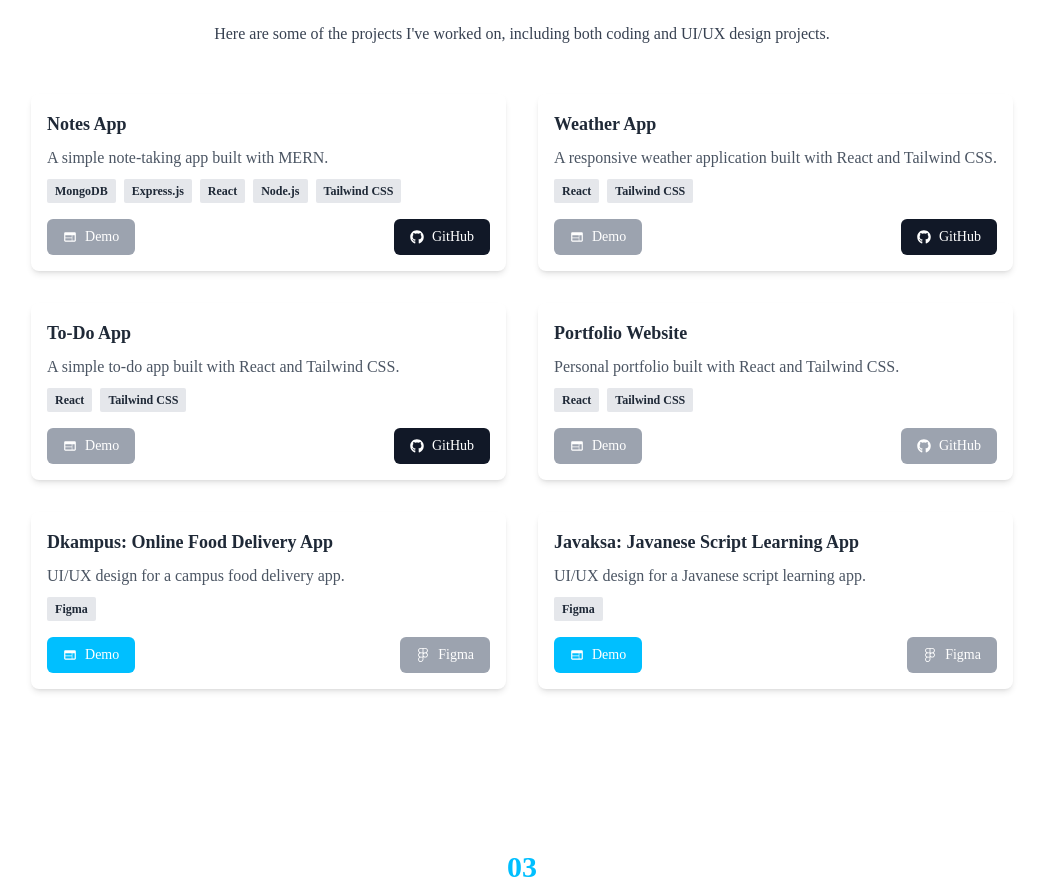
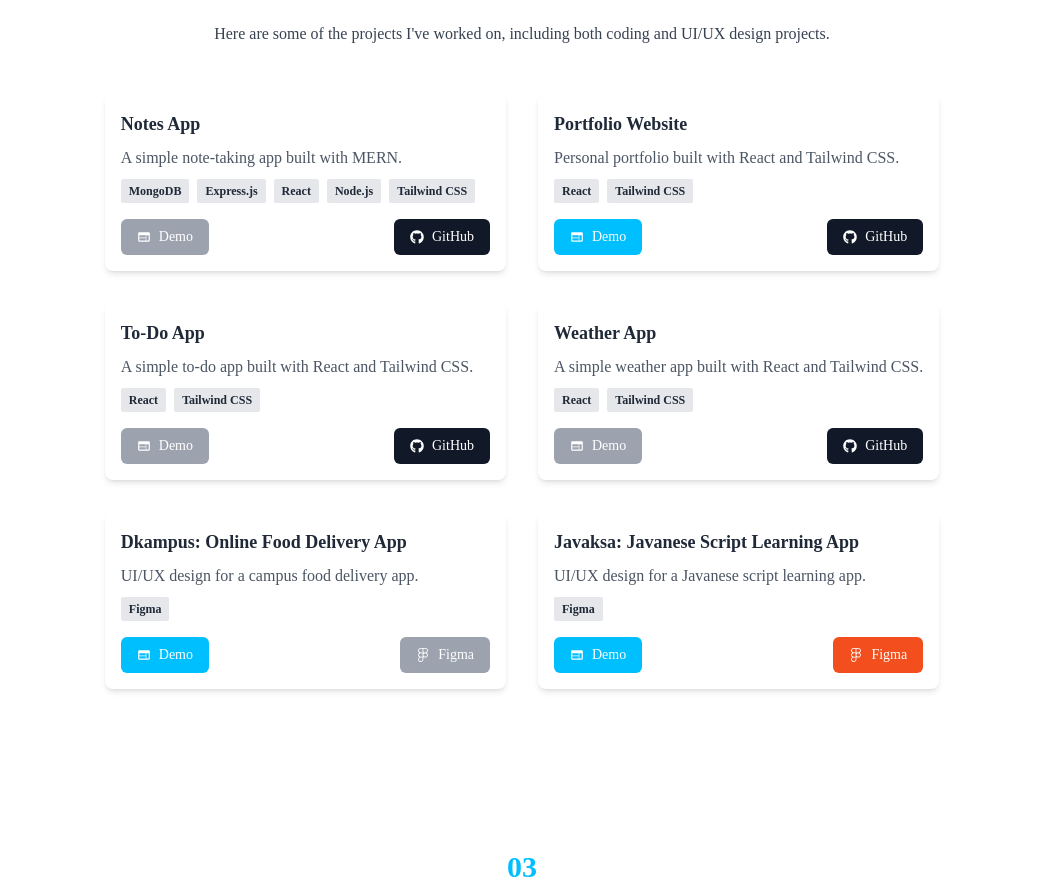
Before and after one commit to deltadv/web-portfolio, a React (Create React App) app: page / in a window 1280 px wide. Shown: the part 1734-2625 px from the top of the page, without its empty margins (118-1161 px from the left). Built offline with nearby package versions, Linux system fonts and the light colour scheme.

Commit message:
Update things

```diff
--- a/src/components/Home.jsx
+++ b/src/components/Home.jsx
@@ -46,7 +46,7 @@ const Home = ({ isNavOpen }) => {
           Hire Me
         </a>
         <a
-          href="https://drive.google.com/file/d/1BacS1iY7BQDT0UW0_9PtBvyKxgdjvAgu/view?usp=drive_link"
+          href="https://docs.google.com/uc?export=download&id=1PURImFU21BLdMENsFkGr2hamEbeCknO7"
           target="_blank"
           rel="noopener noreferrer"
           className="flex items-center justify-center text-white bg-gray-800 hover:bg-gray-900 dark:bg-gray-600 dark:hover:bg-gray-700 py-3 px-6 rounded-md text-center"
--- a/src/components/Work.jsx
+++ b/src/components/Work.jsx
@@ -14,11 +14,10 @@ const projects = [
   },
   {
     type: "code",
-    title: "Weather App",
-    description:
-      "A responsive weather application built with React and Tailwind CSS.",
-    demoUrl: "",
-    repoUrl: "https://github.com/deltadv/weather-app",
+    title: "Portfolio Website",
+    description: "Personal portfolio built with React and Tailwind CSS.",
+    demoUrl: "https://deltadv.github.io/web-portfolio",
+    repoUrl: "https://github.com/deltadv/web-portfolio",
     technologies: ["React", "Tailwind CSS"],
   },
   {
@@ -31,10 +30,11 @@ const projects = [
   },
   {
     type: "code",
-    title: "Portfolio Website",
-    description: "Personal portfolio built with React and Tailwind CSS.",
+    title: "Weather App",
+    description:
+      "A simple weather app built with React and Tailwind CSS.",
     demoUrl: "",
-    repoUrl: "",
+    repoUrl: "https://github.com/deltadv/weather-app",
     technologies: ["React", "Tailwind CSS"],
   },
   {
@@ -52,7 +52,7 @@ const projects = [
     description: "UI/UX design for a Javanese script learning app.",
     demoUrl:
       "https://www.figma.com/proto/1U8mmgLu5yvqTST0iuuMRY/Javaksa?page-id=0%3A1&node-id=1-385&viewport=827%2C1594%2C0.59&t=Hc7mvxUQF17xHOTk-1&scaling=min-zoom&content-scaling=fixed&starting-point-node-id=1%3A385",
-    repoUrl: "",
+    repoUrl: "https://www.figma.com/design/1U8mmgLu5yvqTST0iuuMRY/Javaksa?node-id=0-1&t=lb2LR3dk6sQBDva9-1",
     technologies: ["Figma"],
   },
 ];
```
